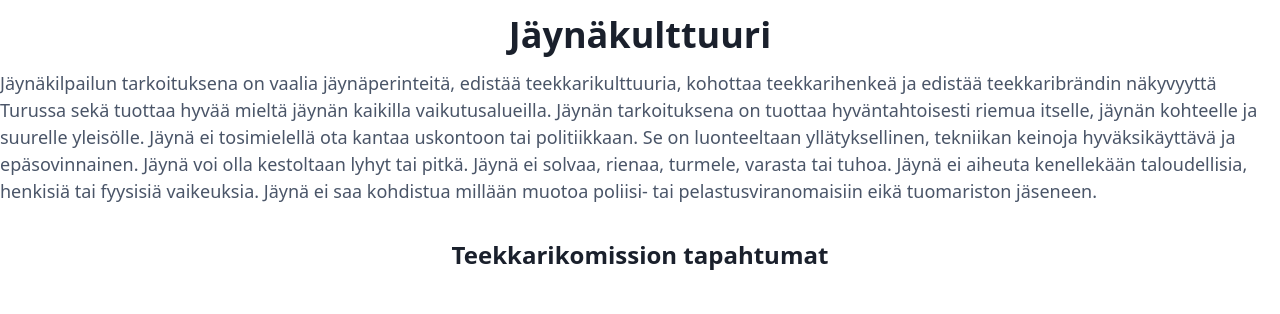
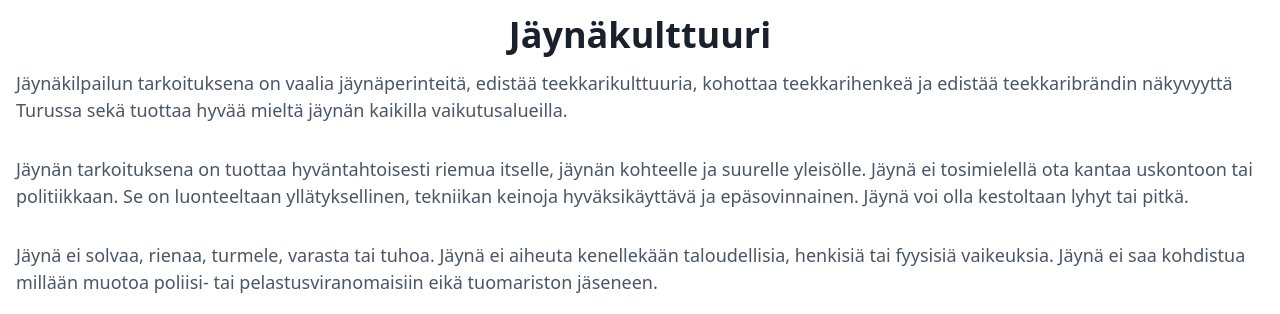
Before and after one commit to Teekkarikomissio/teekkarikomissio.fi, a Next.js app: page /fi/kulttuuri in a window 1280 px wide. Shown: the part 638-952 px from the top of the page. Built offline with nearby package versions, Linux system fonts and the light colour scheme; what next would draw is missing.

Commit message:
More minor tweaks

```diff
--- a/pages/[lang]/fukseille.tsx
+++ b/pages/[lang]/fukseille.tsx
@@ -94,7 +94,7 @@ const NewStudents: React.FC = () => {
       {/* <TextBox heading="Fuksipassit" body="Asiaa fuksipasseista." /> */}
       {/* <div className="border-b-4 border-solid border-blue-700 lg:border-blue-700 rounded" /> */}
       <H1>{t('techStudentHeading')}</H1>
-      <div className="p-4">
+      <div className="mx-4">
         <ShortText>{t('techStudentBody')}</ShortText>
       </div>
       <div className="lg:grid lg:grid-flow-col lg:grid-cols-2 lg:grid-rows-2 md:block">
--- a/pages/[lang]/kulttuuri.tsx
+++ b/pages/[lang]/kulttuuri.tsx
@@ -64,15 +64,23 @@ const Kulttuuri: React.FC = () => {
         title="Valtakunnalliset jäynäkilpailut 2018"
       ></iframe>
       <H1>Jäynäkulttuuri</H1>
-      <LongText>
-        Jäynäkilpailun tarkoituksena on vaalia jäynäperinteitä, edistää teekkarikulttuuria, kohottaa teekkarihenkeä ja
-        edistää teekkaribrändin näkyvyyttä Turussa sekä tuottaa hyvää mieltä jäynän kaikilla vaikutusalueilla. Jäynän
-        tarkoituksena on tuottaa hyväntahtoisesti riemua itselle, jäynän kohteelle ja suurelle yleisölle. Jäynä ei
-        tosimielellä ota kantaa uskontoon tai politiikkaan. Se on luonteeltaan yllätyksellinen, tekniikan keinoja
-        hyväksikäyttävä ja epäsovinnainen. Jäynä voi olla kestoltaan lyhyt tai pitkä. Jäynä ei solvaa, rienaa, turmele,
-        varasta tai tuhoa. Jäynä ei aiheuta kenellekään taloudellisia, henkisiä tai fyysisiä vaikeuksia. Jäynä ei saa
-        kohdistua millään muotoa poliisi- tai pelastusviranomaisiin eikä tuomariston jäseneen.
-      </LongText>
+      <div className="mx-4">
+        <LongText>
+          Jäynäkilpailun tarkoituksena on vaalia jäynäperinteitä, edistää teekkarikulttuuria, kohottaa teekkarihenkeä ja
+          edistää teekkaribrändin näkyvyyttä Turussa sekä tuottaa hyvää mieltä jäynän kaikilla vaikutusalueilla.
+        </LongText>
+        <LongText>
+          Jäynän tarkoituksena on tuottaa hyväntahtoisesti riemua itselle, jäynän kohteelle ja suurelle yleisölle. Jäynä
+          ei tosimielellä ota kantaa uskontoon tai politiikkaan. Se on luonteeltaan yllätyksellinen, tekniikan keinoja
+          hyväksikäyttävä ja epäsovinnainen. Jäynä voi olla kestoltaan lyhyt tai pitkä.
+        </LongText>
+        <LongText>
+          Jäynä ei solvaa, rienaa, turmele, varasta tai tuhoa. Jäynä ei aiheuta kenellekään taloudellisia, henkisiä tai
+          fyysisiä vaikeuksia. Jäynä ei saa kohdistua millään muotoa poliisi- tai pelastusviranomaisiin eikä tuomariston
+          jäseneen.
+        </LongText>
+      </div>
+
       {/* <TextBox heading={'Teekkariwappu'} body={'https://www.teekkariwappu.fi/'} /> */}
       <H2>Teekkarikomission tapahtumat</H2>
       <div className="lg:grid lg:grid-flow-col lg:grid-cols-2 lg:grid-rows-4 md:block">
```
